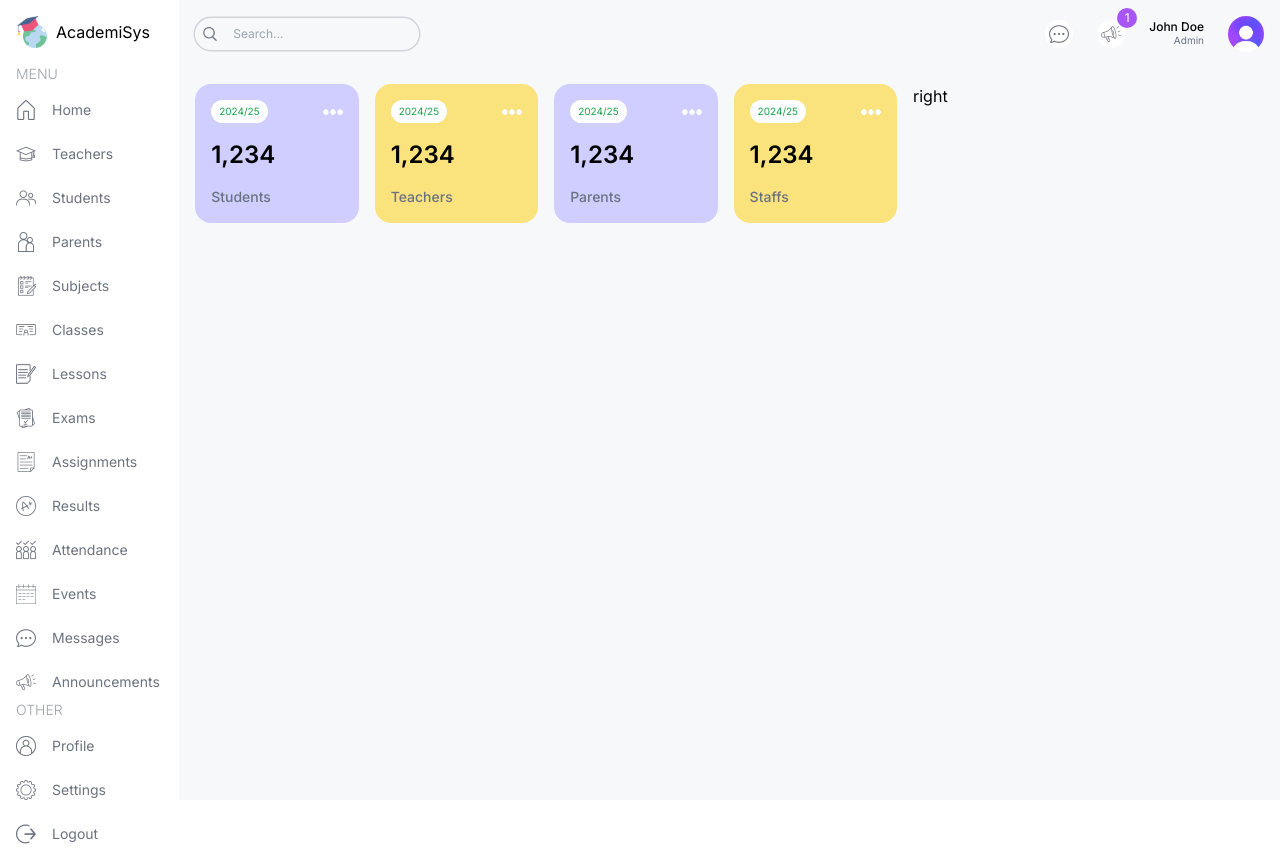
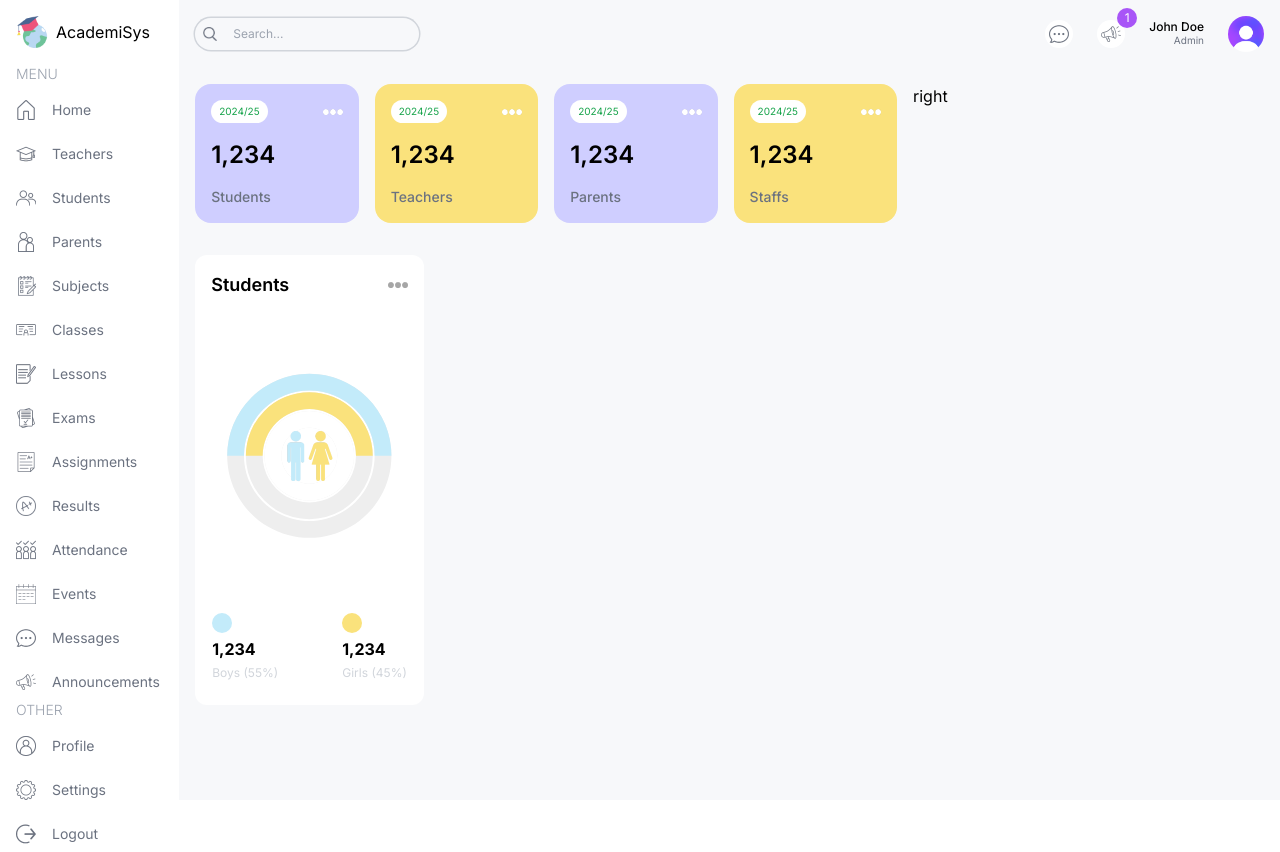
Before and after one commit to thenishantgiri/AcademiSys, a Next.js app: page /admin in a window 1280 px wide. Built offline with nearby package versions, Linux system fonts and the light colour scheme.

Commit message:
AdminPage: CountChart - radial chart implemented

```diff
--- a/app/(dashboard)/admin/page.tsx
+++ b/app/(dashboard)/admin/page.tsx
@@ -1,10 +1,11 @@
+import CountChart from "@/components/CountChart";
 import UserCard from "@/components/UserCard";
 
 const AdminPage = () => {
   return (
     <div className="p-4 flex gap-4 flex-col md:flex-row">
       {/* LEFT */}
-      <div className="w-full lg:w-2/3">
+      <div className="w-full lg:w-2/3 flex flex-col gap-8">
         {/* USER CARDS */}
         <div className="flex gap-4 justify-between flex-wrap">
           <UserCard type="student" />
@@ -12,6 +13,19 @@
           <UserCard type="parent" />
           <UserCard type="staff" />
         </div>
+
+        {/* MIDDLE CHARTS */}
+        <div className="flex gap-4 flex-col lg:flex-row">
+          {/* COUNT CHART */}
+          <div className="w-full lg:w-1/3 h-[450px]">
+            <CountChart />
+          </div>
+          {/* ATTENDANCE CHART */}
+          <div className="w-full lg:w-2/3 h-[450px]"></div>
+        </div>
+
+        {/* BOTTOM CHART */}
+        <div className=""></div>
       </div>
 
       {/* RIGHT */}
--- a/app/(dashboard)/layout.tsx
+++ b/app/(dashboard)/layout.tsx
@@ -24,7 +24,7 @@
       </div>
 
       {/* RIGHT */}
-      <div className="w-[86%] md:w-[92%] lg:w-[84%] xl:w-[86%] bg-[#F7F8FA] overflow-scroll">
+      <div className="w-[86%] md:w-[92%] lg:w-[84%] xl:w-[86%] bg-[#F7F8FA] overflow-scroll flex flex-col">
         <Navbar />
         {children}
       </div>
--- /dev/null
+++ b/components/CountChart.tsx
@@ -0,0 +1,79 @@
+"use client";
+
+import Image from "next/image";
+import {
+  RadialBarChart,
+  RadialBar,
+  Legend,
+  ResponsiveContainer,
+} from "recharts";
+
+const data = [
+  {
+    name: "Total",
+    fill: "white",
+    count: 100,
+  },
+  {
+    name: "Girls",
+    fill: "#FAE27C",
+    count: 50,
+  },
+  {
+    name: "Boys",
+    fill: "#C3EBFA",
+    count: 50,
+  },
+];
+
+const CountChart = () => {
+  return (
+    <div className="bg-white rounded-xl w-full h-full p-4">
+      {/* TITLE */}
+      <div className="flex justify-between items-center">
+        <h1 className="text-lg font-semibold">Students</h1>
+        <Image src="/moreDark.png" alt="options" width={20} height={20} />
+      </div>
+
+      {/* CHART */}
+      <div className="relative w-full h-[75%]">
+        <ResponsiveContainer width="100%" height="100%">
+          <RadialBarChart
+            cx="50%"
+            cy="50%"
+            innerRadius="40%"
+            outerRadius="100%"
+            barSize={32}
+            data={data}
+          >
+            <RadialBar background dataKey="count" />
+          </RadialBarChart>
+        </ResponsiveContainer>
+
+        <Image
+          src="/maleFemale.png"
+          alt="student avatar"
+          height={50}
+          width={50}
+          className="absolute top-1/2 left-1/2 transform -translate-x-1/2 -translate-y-1/2"
+        />
+      </div>
+
+      {/* BOTTOM */}
+      <div className="flex justify-center gap-16">
+        <div className="flex flex-col gap-1">
+          <div className="w-5 h-5 bg-laSky rounded-full" />
+          <h1 className="font-bold">1,234</h1>
+          <h2 className="text-xs text-gray-300">Boys (55%)</h2>
+        </div>
+        <div className="flex flex-col gap-1">
+          <div className="w-5 h-5 bg-laYellow rounded-full" />
+          <h1 className="font-bold">1,234</h1>
+          <h2 className="text-xs text-gray-300">Girls (45%)</h2>
+        </div>
+      </div>
+    </div>
+  );
+};
+
+export default CountChart;
```
Also changed, not shown: package.json (+5 -4 lines), 1 other file (tests, documents, lock files or other folders).
